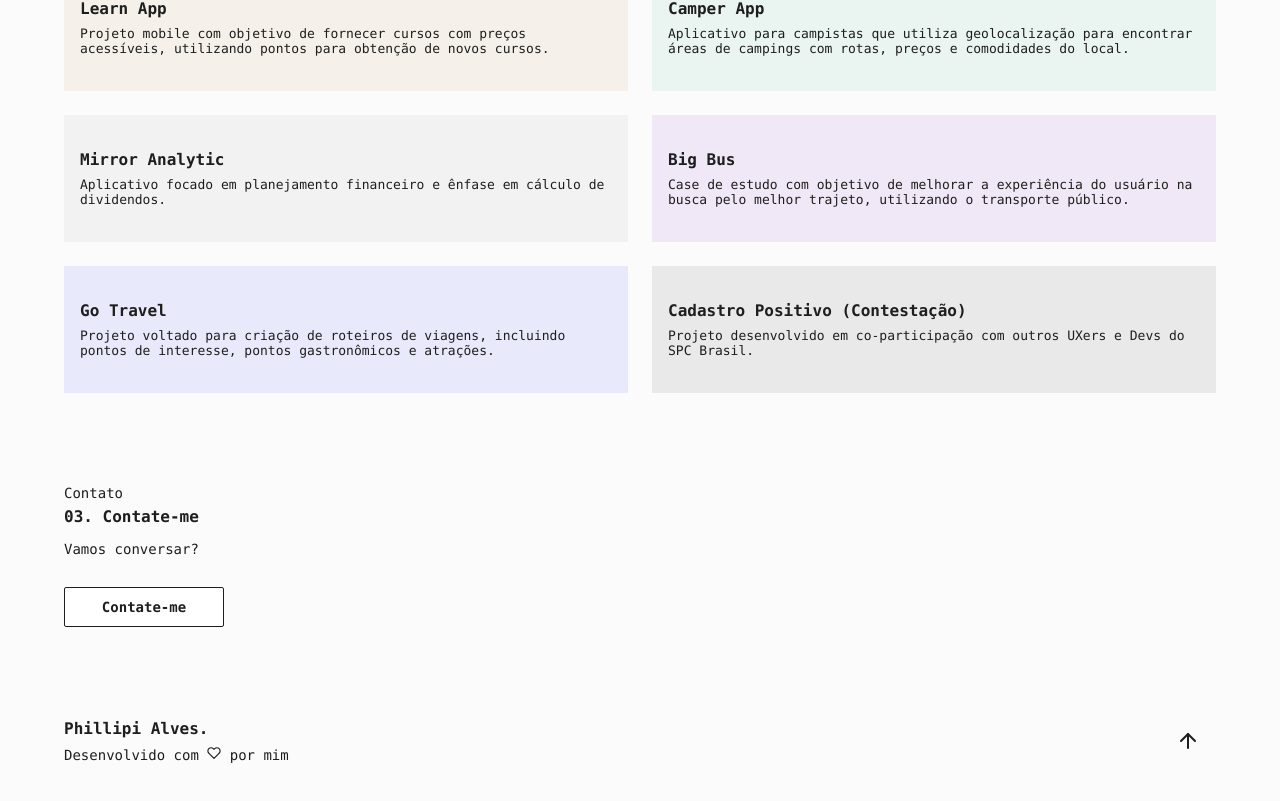
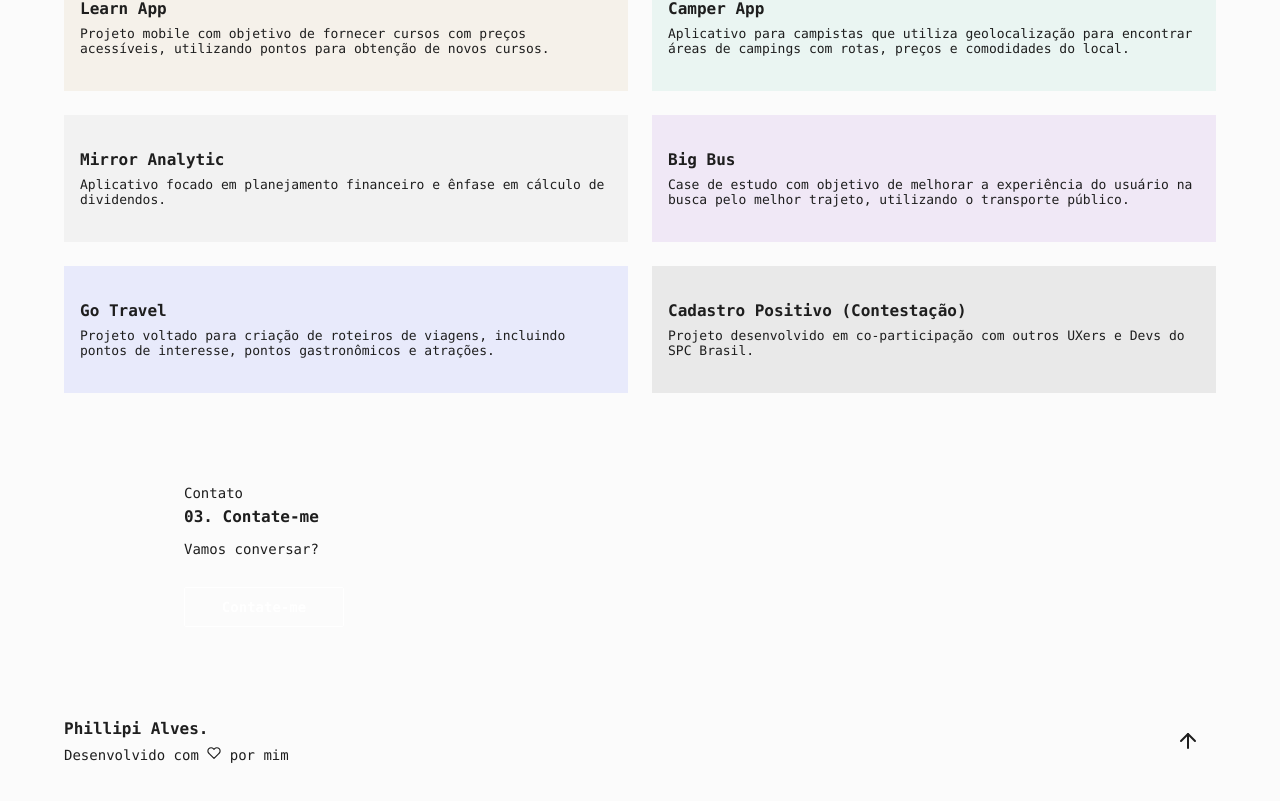
Before and after one commit to Phixelz/MyPortfolio, a Next.js app: page / in a window 1280 px wide. Shown: the part 1258-2059 px from the top of the page. Built offline with nearby package versions, Linux system fonts and the light colour scheme.

Commit message:
components update

```diff
--- a/src/components/ContactUs/styles.module.scss
+++ b/src/components/ContactUs/styles.module.scss
@@ -1,41 +1,17 @@
+.container {
+  background-color: var(--blue-400);
+}
+
 .wrapper {
   display: flex;
   flex-direction: column;
 
   padding: 4.6rem 2.4rem;
 
-  max-width: 1200px;
+  max-width: 960px;
   flex-direction: column;
   align-items: left;
   margin: 0 auto;
-
-
-  background-color: var(--gray-200);
-
-  form {
-    margin-top: 4rem;
-
-    display: flex;
-    flex-direction: column;
-
-    input, textarea {
-      background-color: var(--white);
-
-      font-size: 1.2rem;
-      font-weight: 400;
-
-      line-height: 2.2rem;
-
-      width: 100%;
-
-      border: 0.1rem solid var(--gray-300);
-      border-radius: 0.2rem;
-
-      padding: 0.8rem 1.6rem;
-      margin-bottom: 1.6rem;
-    }
-  }
-
 
   a{
     width: 16rem;
@@ -44,8 +20,8 @@
   button{
     margin-top: 3rem;
 
-    background-color: var(--white);
-    border: 0.1rem solid var(--gray-700);
+    background-color: transparent;
+    border: 0.1rem solid var(--white);
     border-radius: 0.2rem;
 
     width: 16rem;
@@ -59,6 +35,7 @@
 
     font-weight: 700;
     font-size: 1.4rem;
+    color: var(--white);
 
     line-height: 1.6rem;
   }
```
